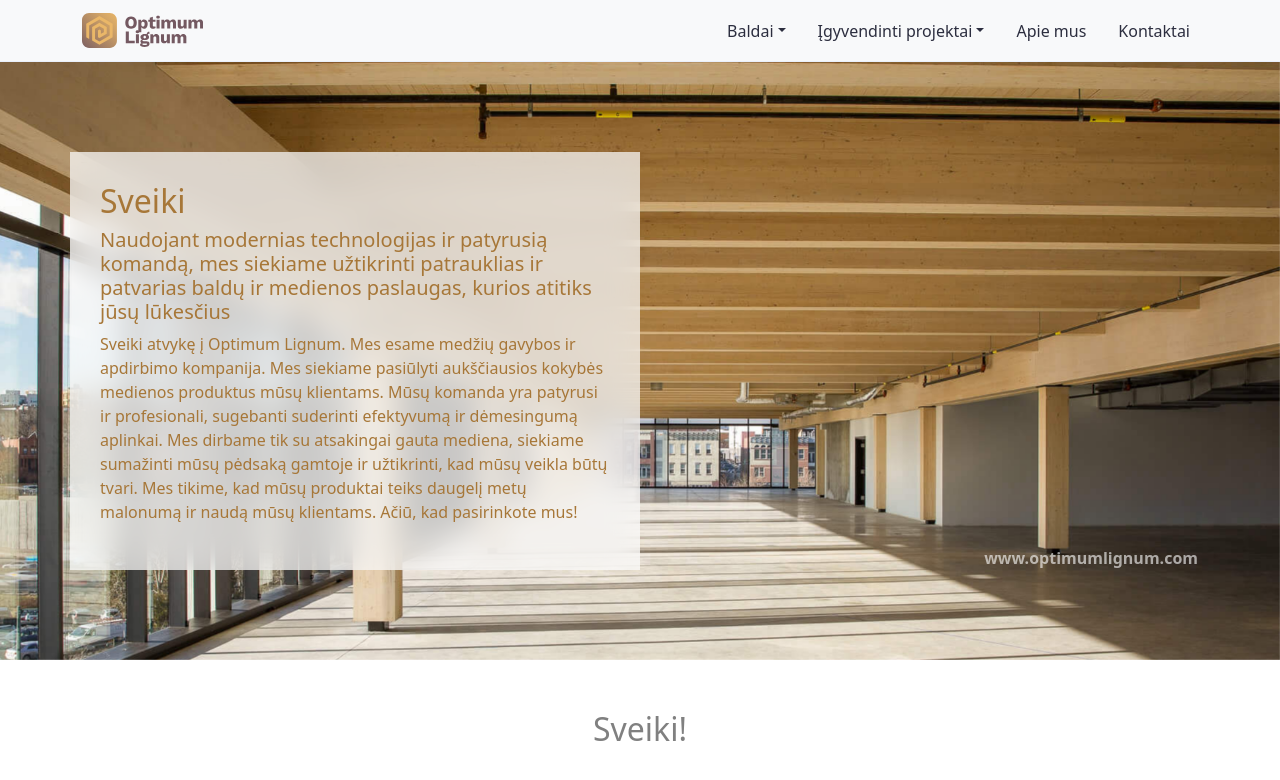
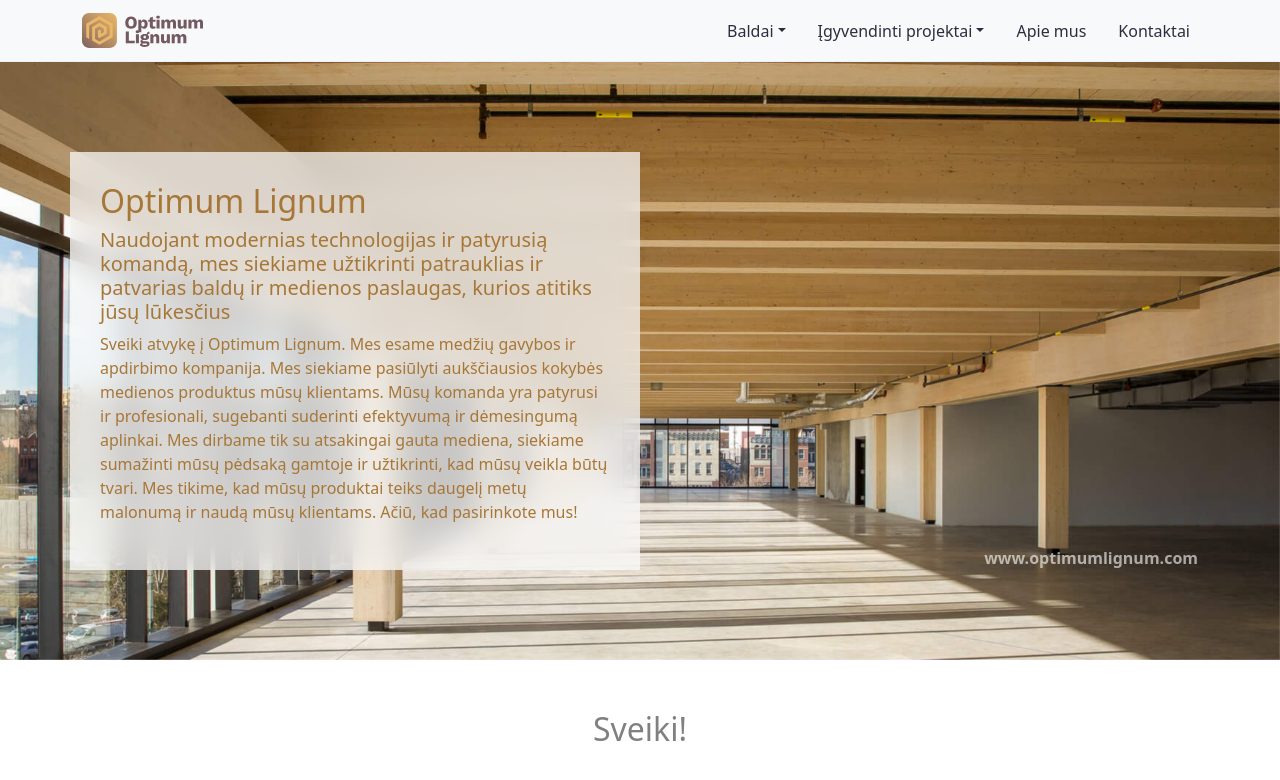
Before and after one commit to jurg1s/optimumlignum, a React (Create React App) app: page / in a window 1280 px wide. Shown: the top 780 px of the page. Built offline with nearby package versions, Linux system fonts and the light colour scheme; a web font is replaced by a local one.

Commit message:
home-change

```diff
--- a/src/components/pages/Home.js
+++ b/src/components/pages/Home.js
@@ -6,7 +6,7 @@
     <>
       <div className="hero_image row">
         <div className="hero_text row-6 col-lg-6 ">
-          <h2>Sveiki</h2>
+          <h2>Optimum Lignum</h2>
           <h5>
             Naudojant modernias technologijas ir patyrusią komandą, mes siekiame
             užtikrinti patrauklias ir patvarias baldų ir medienos paslaugas,
```
